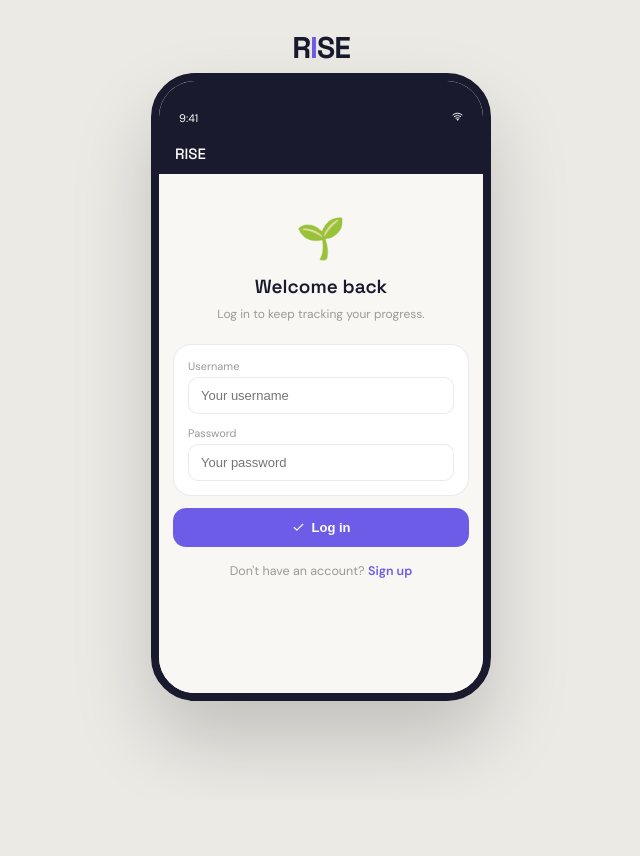
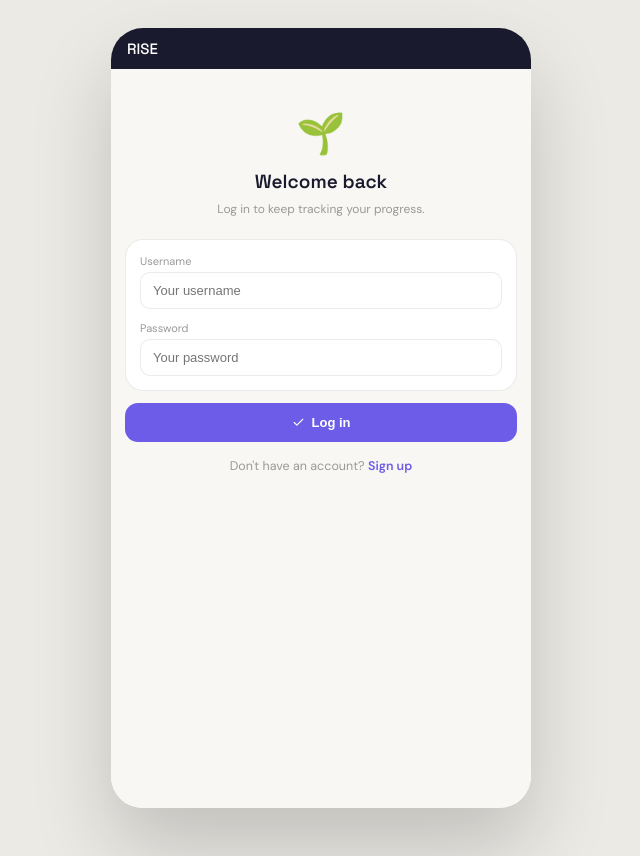
Before and after one commit to ejwii/RISE, a plain HTML site: page index.html in a window 1280 px wide. Shown: the whole page, without its empty margins (319-959 px from the left). Before the commit the page ends 800 px from the top, so only its background shows below. Drawn offline with Linux system fonts and the light colour scheme.

Commit message:
Update phone layout and styles in index.html
Refactor phone layout and adjust padding for responsiveness.

```diff
--- a/index.html
+++ b/index.html
@@ -46,7 +46,7 @@
     display: flex;
     flex-direction: column;
     align-items: center;
-    padding: 28px 16px 48px;
+    padding: 0;
     transition: background 0.25s;
   }
   .bottom-nav { display: flex; align-items: center; justify-content: space-around; background: #fff; border-top: 1px solid var(--border); padding: 10px 6px 8px; }
@@ -66,11 +66,27 @@
   .pill { border: 1.5px solid var(--border); background: #fff; border-radius: 24px; padding: 5px 14px; font-size: 12px; cursor: pointer; color: var(--muted); }
   .pill.active { background: var(--dark); color: #fff; border-color: var(--dark); }
 
-  .phone { width: 340px; border-radius: 44px; border: 8px solid var(--dark); overflow: hidden; background: #fff; box-shadow: 0 40px 80px rgba(0,0,0,0.18); position: relative; }
-  .notch { position: absolute; top: 0; left: 50%; transform: translateX(-50%); width: 90px; height: 26px; background: var(--dark); border-radius: 0 0 18px 18px; z-index: 100; }
-  .status-bar { background: var(--dark); color: #fff; font-size: 11px; padding: 30px 20px 8px; display: flex; justify-content: space-between; }
-
-  .screen { display: none; flex-direction: column; min-height: 560px; background: var(--bg); }
+  .phone {
+    width: 100%;
+    min-height: 100vh;
+    background: #fff;
+    position: relative;
+    display: flex;
+    flex-direction: column;
+  }
+  @media (min-width: 640px) {
+    body { padding: 28px 16px 48px; }
+    .phone {
+      width: 420px;
+      min-height: 780px;
+      max-height: 92vh;
+      border-radius: 32px;
+      box-shadow: 0 40px 80px rgba(0,0,0,0.18);
+      overflow: hidden;
+    }
+  }
+
+  .screen { display: none; flex-direction: column; flex: 1; min-height: 0; background: var(--bg); }
   .screen.active { display: flex; }
 
   .nav-bar { background: var(--dark); color: #fff; padding: 11px 16px; font-family: 'Space Grotesk', sans-serif; font-size: 15px; font-weight: 500; }
@@ -172,14 +188,7 @@
 
 
 
-<div class="page-header">
-  <div class="logo">R<span>I</span>SE</div>
-</div>
-
 <div class="phone">
-  <div class="notch"></div>
-  <div class="status-bar"><span>9:41</span><svg class="icon"><use href="#i-wifi"/></svg></div>
-
   <!-- ONBOARDING STEP 1: CHOOSE ACCOUNT TYPE -->
   <div class="screen active" id="screen-login">
     <div class="nav-bar">RISE</div>
@@ -539,9 +548,9 @@
         <div id="streak-num-val" style="font-family:'Space Grotesk',sans-serif;font-size:44px;font-weight:700;color:var(--purple);line-height:1;">7</div>
         <div style="font-size:11px;color:var(--muted);margin-top:2px;">days</div>
         <div style="display:flex;justify-content:center;gap:20px;margin-top:14px;padding-top:14px;border-top:1px solid var(--border);">
-          <div style="cursor:pointer;" onclick="viewOwnFollowList('posts')"><div class="own-post-count" style="font-family:'Space Grotesk',sans-serif;font-size:15px;font-weight:700;">1</div><div style="font-size:9.5px;color:var(--muted);">Posts</div></div>
-          <div style="cursor:pointer;" onclick="viewOwnFollowList('followers')"><div style="font-family:'Space Grotesk',sans-serif;font-size:15px;font-weight:700;">12</div><div style="font-size:9.5px;color:var(--muted);">Followers</div></div>
-          <div style="cursor:pointer;" onclick="viewOwnFollowList('following')"><div style="font-family:'Space Grotesk',sans-serif;font-size:15px;font-weight:700;">5</div><div style="font-size:9.5px;color:var(--muted);">Following</div></div>
+          <div style="cursor:pointer;" onclick="viewOwnFollowList('posts')"><div class="own-post-count" id="own-posts-num" style="font-family:'Space Grotesk',sans-serif;font-size:15px;font-weight:700;">0</div><div style="font-size:9.5px;color:var(--muted);">Posts</div></div>
+          <div style="cursor:pointer;" onclick="viewOwnFollowList('followers')"><div id="own-followers-num" style="font-family:'Space Grotesk',sans-serif;font-size:15px;font-weight:700;">0</div><div style="font-size:9.5px;color:var(--muted);">Followers</div></div>
+          <div style="cursor:pointer;" onclick="viewOwnFollowList('following')"><div id="own-following-num" style="font-family:'Space Grotesk',sans-serif;font-size:15px;font-weight:700;">0</div><div style="font-size:9.5px;color:var(--muted);">Following</div></div>
         </div>
         <div style="font-size:10px;color:var(--muted);margin-top:8px;">Your username is visible here — your addiction type never is.</div>
       </div>
@@ -1615,6 +1624,11 @@ function renderGapChart() {
     return `<div style="flex:1;background:${isLast ? 'var(--purple)' : 'var(--purple-light)'};border-radius:4px 4px 0 0;height:${heightPct}%;position:relative;"><span style="position:absolute;top:-16px;left:0;right:0;text-align:center;font-size:9px;color:${isLast ? 'var(--purple)' : 'var(--muted)'};font-weight:${isLast ? '600' : '400'};">${isLast ? 'now' : v + 'd'}</span></div>`;
   }).join('');
   document.getElementById('streak-num-val').textContent = current;
+  const myProfile = PROFILES[currentUserId];
+  if (myProfile) {
+    document.getElementById('own-followers-num').textContent = myProfile.followers || 0;
+    document.getElementById('own-following-num').textContent = myProfile.following || 0;
+  }
   renderLeaderboard();
 }
 function logSlip() {
```
